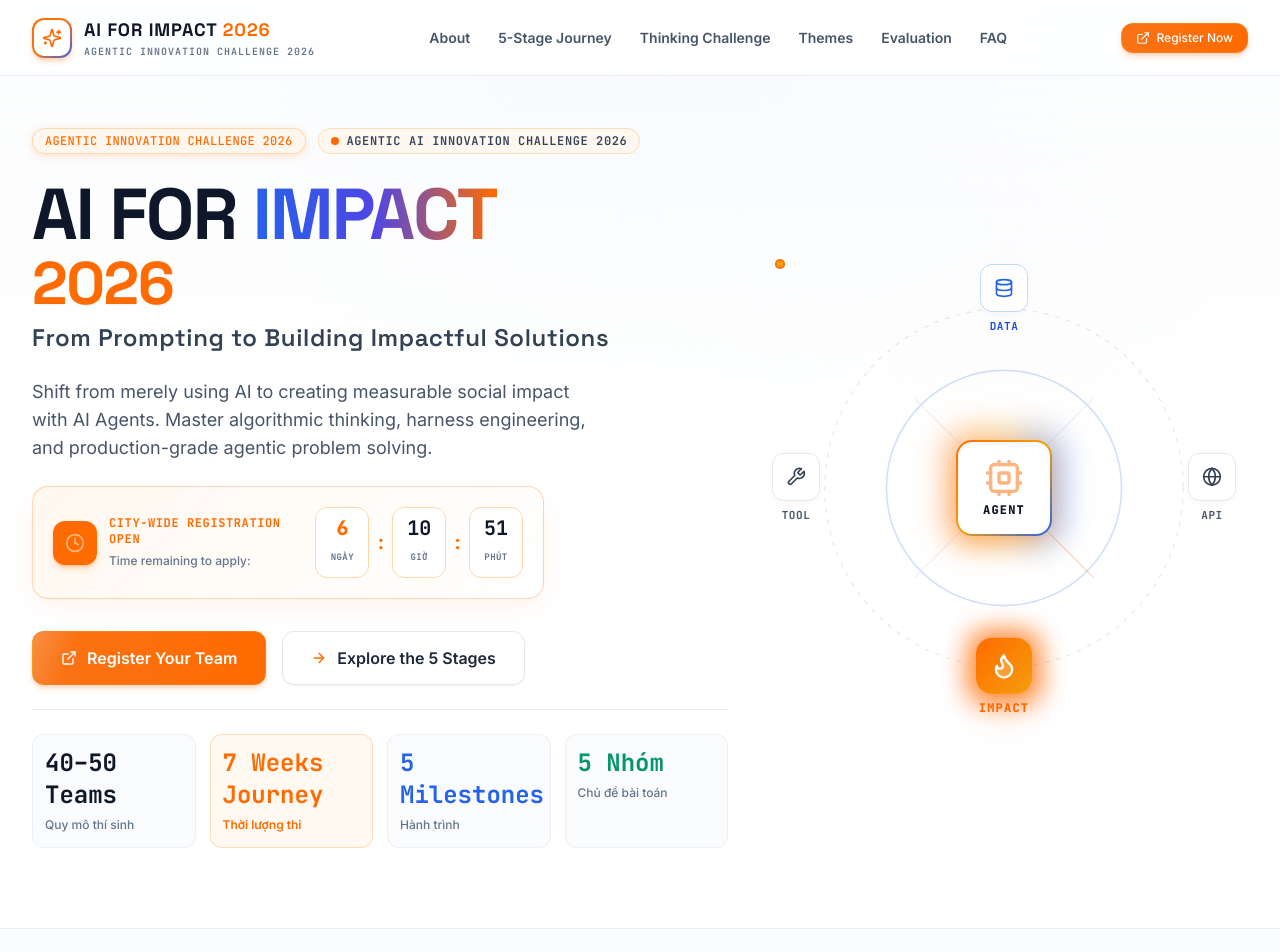
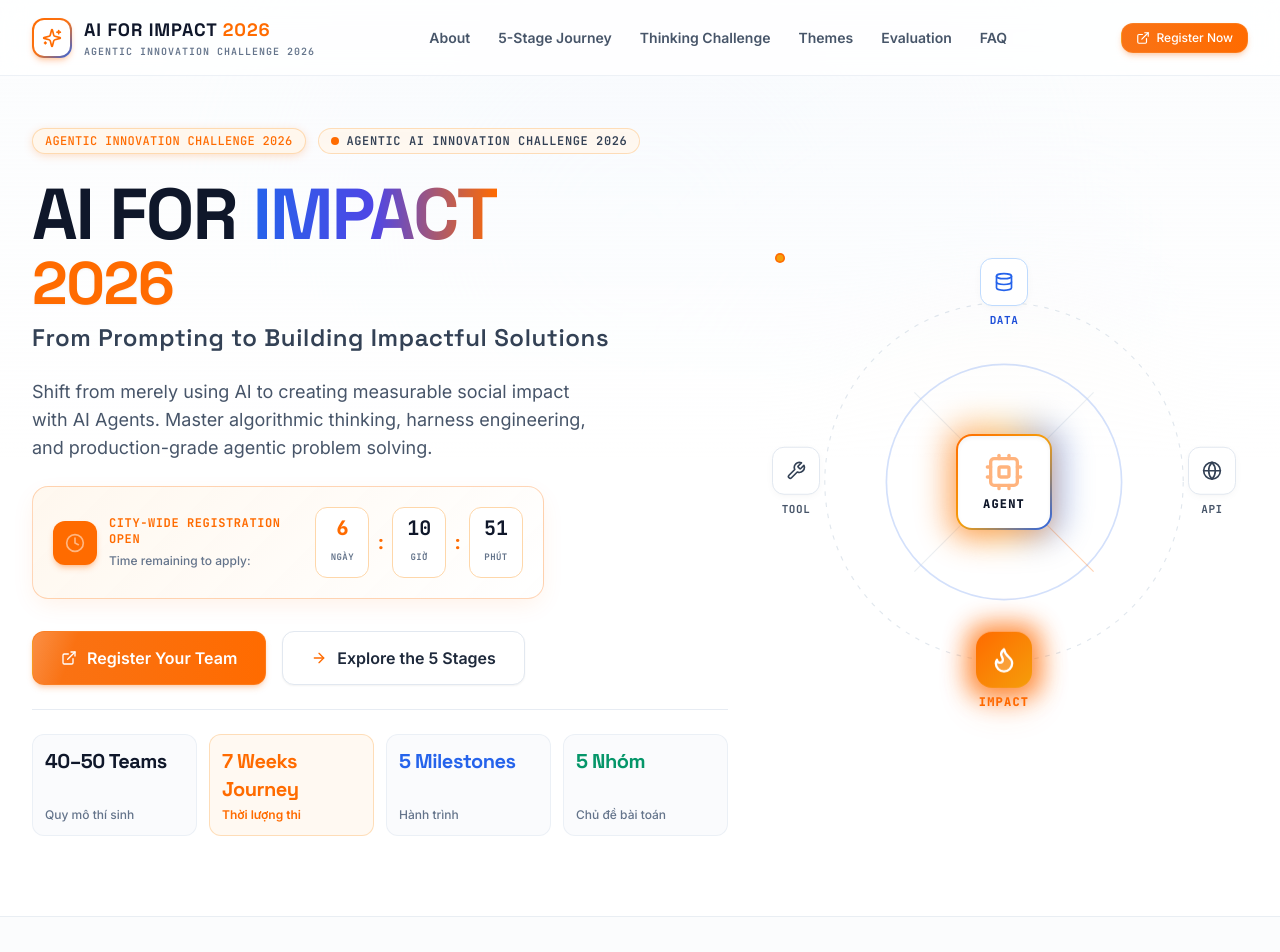
Before and after one commit to fudever-club/ai-for-impact-2026, a Next.js app: page /en in a window 1280 px wide. Shown: the top 952 px of the page. Built offline with nearby package versions, Linux system fonts and the light colour scheme.

Commit message:
fix(ui): polish Hero quick stats typography hierarchy and wrapping

```diff
--- a/components/sections/HeroSection.tsx
+++ b/components/sections/HeroSection.tsx
@@ -125,30 +125,30 @@ export const HeroSection: React.FC<HeroSectionProps> = ({ locale, content }) =>
             </div>
 
             {/* Quick Stats Strip */}
-            <div className="grid grid-cols-2 sm:grid-cols-4 gap-3.5 pt-6 border-t border-slate-200/80 w-full">
-              <div className="p-3 rounded-xl bg-slate-50/70 border border-slate-200/60 hover:border-brand-orange/40 hover:-translate-y-0.5 transition-all">
-                <span className="block font-mono text-xl sm:text-2xl font-bold text-slate-900">
+            <div className="grid grid-cols-2 sm:grid-cols-4 gap-3 pt-6 border-t border-slate-200/80 w-full">
+              <div className="p-3 rounded-xl bg-slate-50/70 border border-slate-200/60 hover:border-brand-orange/40 hover:-translate-y-0.5 transition-all flex flex-col justify-between">
+                <span className="block font-display font-black text-lg sm:text-xl text-slate-900 tracking-tight leading-snug">
                   {content.hero.quickStats.teams}
                 </span>
-                <span className="text-xs text-slate-500 font-medium">Quy mô thí sinh</span>
+                <span className="text-xs text-slate-500 font-medium mt-1">Quy mô thí sinh</span>
               </div>
-              <div className="p-3 rounded-xl bg-orange-50/70 border border-orange-200/80 hover:border-brand-orange hover:-translate-y-0.5 transition-all">
-                <span className="block font-mono text-xl sm:text-2xl font-bold text-brand-orange">
+              <div className="p-3 rounded-xl bg-orange-50/70 border border-orange-200/80 hover:border-brand-orange hover:-translate-y-0.5 transition-all flex flex-col justify-between">
+                <span className="block font-display font-black text-lg sm:text-xl text-brand-orange tracking-tight leading-snug">
                   {content.hero.quickStats.duration}
                 </span>
-                <span className="text-xs text-brand-orange font-semibold">Thời lượng thi</span>
+                <span className="text-xs text-brand-orange font-semibold mt-1">Thời lượng thi</span>
               </div>
-              <div className="p-3 rounded-xl bg-slate-50/70 border border-slate-200/60 hover:border-blue-400 hover:-translate-y-0.5 transition-all">
-                <span className="block font-mono text-xl sm:text-2xl font-bold text-blue-600">
+              <div className="p-3 rounded-xl bg-slate-50/70 border border-slate-200/60 hover:border-blue-400 hover:-translate-y-0.5 transition-all flex flex-col justify-between">
+                <span className="block font-display font-black text-lg sm:text-xl text-blue-600 tracking-tight leading-snug">
                   {content.hero.quickStats.stages}
                 </span>
-                <span className="text-xs text-slate-500 font-medium">Hành trình</span>
+                <span className="text-xs text-slate-500 font-medium mt-1">Hành trình</span>
               </div>
-              <div className="p-3 rounded-xl bg-slate-50/70 border border-slate-200/60 hover:border-emerald-400 hover:-translate-y-0.5 transition-all">
-                <span className="block font-mono text-xl sm:text-2xl font-bold text-emerald-600">
+              <div className="p-3 rounded-xl bg-slate-50/70 border border-slate-200/60 hover:border-emerald-400 hover:-translate-y-0.5 transition-all flex flex-col justify-between">
+                <span className="block font-display font-black text-lg sm:text-xl text-emerald-600 tracking-tight leading-snug">
                   5 Nhóm
                 </span>
-                <span className="text-xs text-slate-500 font-medium">Chủ đề bài toán</span>
+                <span className="text-xs text-slate-500 font-medium mt-1">Chủ đề bài toán</span>
               </div>
             </div>
           </div>
```
